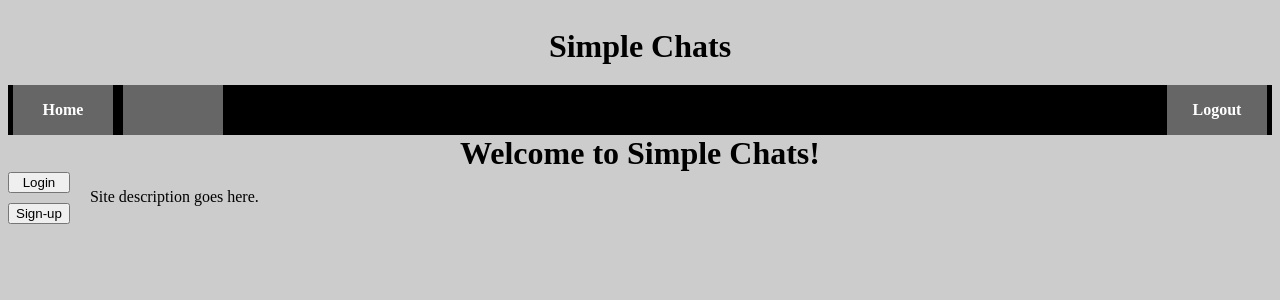
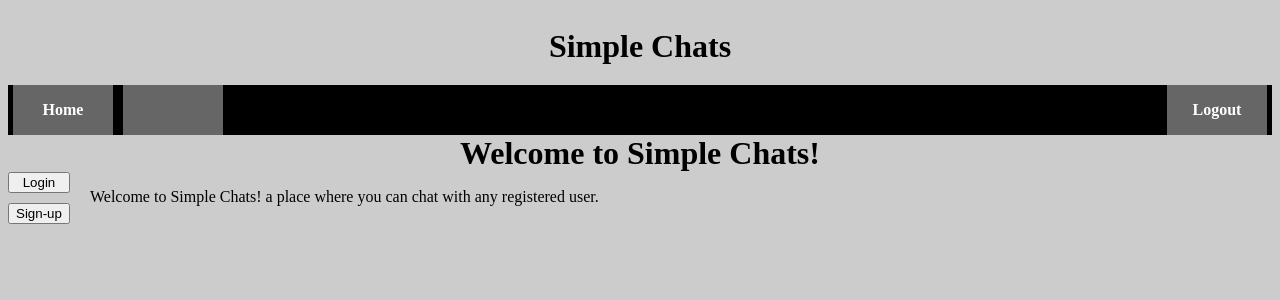
Before and after one commit to red-dmacedo/pj-simple-chats, a Node server app: page / in a window 1280 px wide. Shown: the top 300 px of the page. Run offline with Node 20, Linux system fonts and the light colour scheme; the visitor is signed in with stand-in values (Sample User, id 1); some libraries are stand-ins or nearby versions.

Commit message:
created readme file

```diff
--- a/views/index.ejs
+++ b/views/index.ejs
@@ -18,7 +18,7 @@
       <button type="button" onclick="location.href='/auth/sign-up'">Sign-up</button>
     </div>
     <p>
-      Site description goes here.
+      Welcome to Simple Chats! a place where you can chat with any registered user.
     </p>
   </div>
 </body>
```
Also changed, not shown: images/simple-chats-Home.png (added), readme.md (added).
